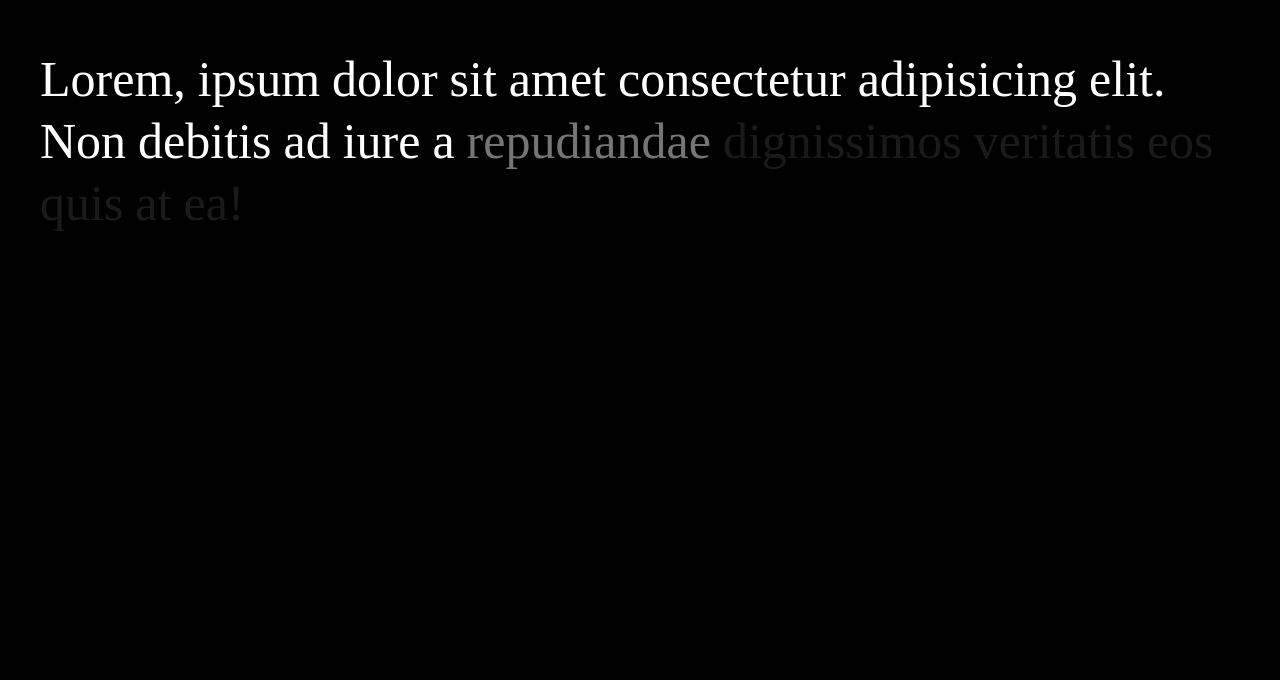
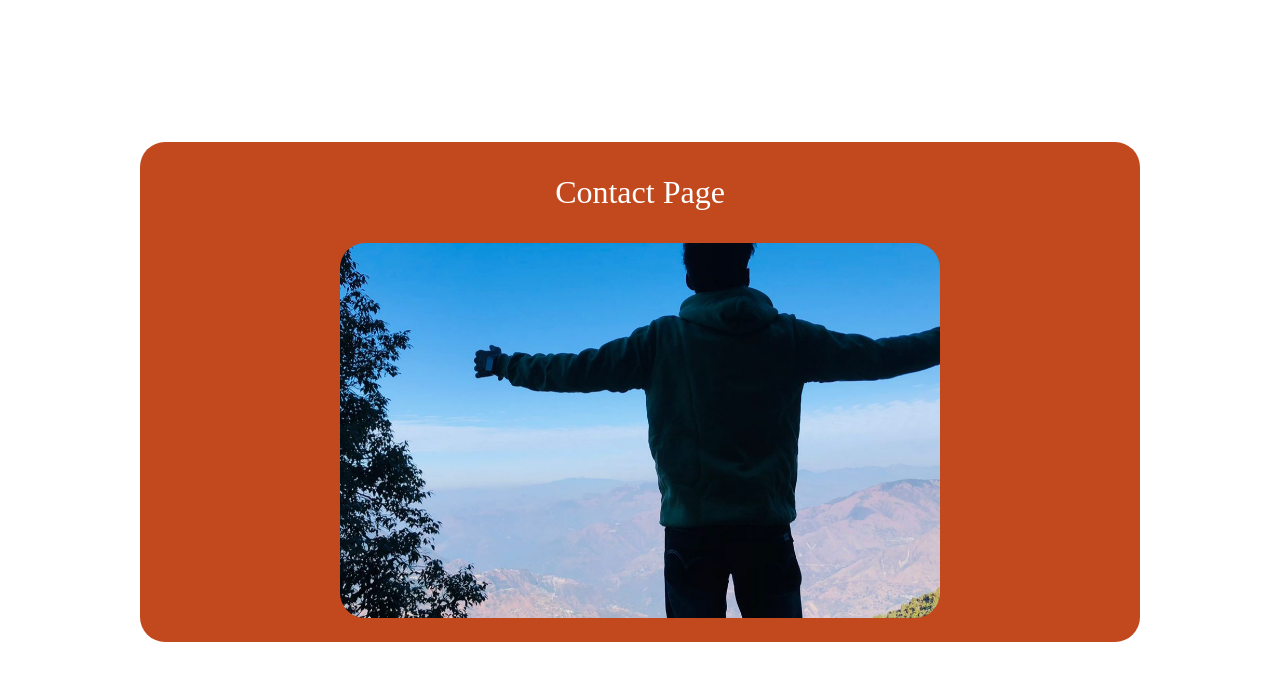
Before and after one commit to codex3616/sectionParallaxTransition.github.io, a Next.js app: page / in a window 1280 px wide. Shown: the part 1978-2658 px from the top of the page. Built offline with nearby package versions, Linux system fonts and the light colour scheme.

Commit message:
intial commit

```diff
--- a/package.json
+++ b/package.json
@@ -9,6 +9,7 @@
     "lint": "next lint"
   },
   "dependencies": {
+    "@studio-freight/lenis": "^1.0.42",
     "framer-motion": "^11.2.11",
     "gsap": "^3.12.5",
     "next": "14.2.4",
--- /dev/null
+++ b/src/app/components/card/Card.js
@@ -0,0 +1,39 @@
+"use client";
+import React, { useRef } from "react";
+import styles from "./styles.module.scss";
+import Image from "next/image";
+import { motion, useScroll, useTransform } from "framer-motion";
+
+const Card = ({ project, i, progress, targetScale, range }) => {
+  const container = useRef(null);
+  const { scrollYProgress } = useScroll({
+    target: container,
+    offset: ["start end", "start start"], // when start tracking and when stop
+  });
+
+  const imageScale = useTransform(scrollYProgress, [0, 1], [2, 1]); //here 0 = 2, 1 = 1
+  const scale = useTransform(progress, range, [1, targetScale]); //here 0 = 2, 1 = 1
+  return (
+    <>
+      <div ref={container} className={styles.cardContainer}>
+        <motion.div
+          className={styles.card}
+          style={{
+            backgroundColor: project.color,
+            top: `calc(-10% + ${i * 25}px)`,
+            scale: scale,
+          }}
+        >
+          <p>{project.pageName}</p>
+          <div className={styles.imageContainer}>
+            <motion.div className={styles.inner} style={{ scale: imageScale }}>
+              <Image alt="img" src={`/images/${project.src}`} fill />
+            </motion.div>
+          </div>
+        </motion.div>
+      </div>
+    </>
+  );
+};
+
+export default Card;
--- /dev/null
+++ b/src/app/components/card/styles.module.scss
@@ -0,0 +1,47 @@
+.cardContainer {
+  height: 100vh;
+  display: flex;
+  align-items: center;
+  justify-content: center;
+  position: sticky;
+  top: 0px;
+  color: white;
+  .card {
+    width: 1000px;
+    height: 500px;
+    // background-color: black;
+    position: relative;
+    top: -10%;
+    border-radius: 25px;
+
+    display: flex;
+    align-items: center;
+    justify-content: flex-start;
+    flex-direction: column;
+
+    p {
+      // text-align: center;
+      font-size: 2rem;
+      font-weight: 300;
+      // border: 2px solid red;
+    }
+
+    .imageContainer {
+      position: relative;
+      width: 60%;
+      height: 75%;
+      border-radius: 25px;
+      overflow: hidden;
+
+      .inner {
+        width: 100%;
+        height: 100%;
+        img {
+          // border-radius: 25px;
+          object-fit: cover;
+          // width: 80%;
+        }
+      }
+    }
+  }
+}
--- /dev/null
+++ b/src/app/components/data.js
@@ -0,0 +1,29 @@
+// import { color } from "framer-motion";
+
+export const projectDetails = [
+  {
+    pageName: "Home Page",
+    src: "demo.jpeg",
+    color: "#BBACAF",
+  },
+  {
+    pageName: "About Page",
+    src: "demo1.jpeg",
+    color: "#977F6D",
+  },
+  {
+    pageName: "Contact Page",
+    src: "demo2.jpeg",
+    color: "#C2491D",
+  },
+  {
+    pageName: "Admin Page",
+    src: "demo3.jpeg",
+    color: "#B62429",
+  },
+  {
+    pageName: "Order Page",
+    src: "demo4.jpeg",
+    color: "#88A28D",
+  },
+];
--- a/src/app/global.css
+++ b/src/app/global.css
@@ -1,6 +1,8 @@
 body {
-  margin: 0;
-  padding: 0;
-  box-sizing: border-box;
-  background-color: black;
+  margin: 2rem;
+  /* background-color: aqua; */
 }
+
+p {
+  font-size: 1.7rem;
+}
--- a/src/app/layout.js
+++ b/src/app/layout.js
@@ -1,7 +1,7 @@
-// import { Inter } from "next/font/google";
+import { Inter } from "next/font/google";
 import "./global.css";
 
-// const inter = Inter({ subsets: ["latin"] });
+const inter = Inter({ subsets: ["latin"] });
 
 export const metadata = {
   title: "Create Next App",
--- a/src/app/page.js
+++ b/src/app/page.js
@@ -1,22 +1,47 @@
-import React from "react";
+"use client";
+import React, { useEffect, useRef } from "react";
 import styles from "./page.module.scss";
-import Paragraph from "@/components/Paragraph";
-import Word from "@/components/Word";
-import Character from "@/components/Character";
+import { projectDetails } from "./components/data";
+import Card from "./components/card/Card";
+import { motion, useScroll } from "framer-motion";
+import Lenis from "@studio-freight/lenis";
 
 const Page = () => {
-  const paragraph =
-    "Lorem, ipsum dolor sit amet consectetur adipisicing elit. Non debitis ad iure a repudiandae dignissimos veritatis eos quis at ea!";
+  const container = useRef(null);
+  const { scrollYProgress } = useScroll({
+    target: container,
+    offset: ["start start", "end end"], // when start tracking and when stop
+  });
+
+  // @@@@@@@@@@@@@@ lenis smooth scroll
+  useEffect(() => {
+    const lenis = new Lenis();
+
+    function raf(time) {
+      lenis.raf(time);
+      requestAnimationFrame(raf);
+    }
+
+    requestAnimationFrame(raf);
+  }, []);
+  // @@@@@@@@@@@@@@@@@@@@@@ Done
+
   return (
     <>
-      <main className={styles.main}>
-        <div style={{ height: "100vh" }}></div>
-        <Paragraph value={paragraph} />
-        <div style={{ height: "100vh" }}></div>
-        <Word value={paragraph} />
-        <div style={{ height: "100vh" }}></div>
-        <Character value={paragraph} />
-        <div style={{ height: "100vh" }}></div>
+      <main ref={container} className={styles.main}>
+        {projectDetails.map((project, index) => {
+          const targetScale = 1 - (projectDetails.length - index) * 0.05;
+          return (
+            <Card
+              key={index}
+              i={index}
+              project={project}
+              range={[index * 0.25, 1]}
+              targetScale={targetScale}
+              progress={scrollYProgress}
+            />
+          );
+        })}
       </main>
     </>
   );
--- a/src/app/page.module.scss
+++ b/src/app/page.module.scss
@@ -1,20 +1,4 @@
-.para {
-  font-size: 50px;
-  max-width: 1280px;
-  padding: 40px;
-  color: white;
-  display: flex;
-  flex-wrap: wrap;
-  line-height: 1;
-
-  .word {
-    margin-right: 12px;
-    margin-top: 12px;
-    position: relative;
-  }
-
-  .shadow {
-    position: absolute;
-    opacity: 0.1;
-  }
+.main {
+  margin-top: 50vh;
+  margin-bottom: 100vh;
 }
--- a/src/components/Character.jsx
+++ /dev/null
@@ -1,63 +0,0 @@
-"use client";
-import React, { useEffect, useRef } from "react";
-import styles from "../app/page.module.scss";
-import { progress, useScroll, useTransform } from "framer-motion";
-import { motion } from "framer-motion";
-
-const Character = ({ value }) => {
-  const element = useRef(null);
-  const { scrollYProgress } = useScroll({
-    target: element,
-    offset: ["start 0.9", "start 0.25"],
-  });
-
-  const words = value.split(" ");
-  return (
-    <>
-      <p ref={element} className={styles.para}>
-        {words.map((word, i) => {
-          const start = i / words.length;
-          const end = start + 1 / words.length;
-
-          return (
-            <SingleWord key={i} range={[start, end]} progress={scrollYProgress}>
-              {word}
-            </SingleWord>
-          );
-        })}
-      </p>
-    </>
-  );
-};
-
-const SingleWord = ({ children, range, progress }) => {
-  const characters = children.split("");
-  const amount = range[1] - range[0];
-  const step = amount / children.length;
-  return (
-    <span className={styles.word}>
-      {characters.map((char, i) => {
-        const start = range[0] + step * i;
-        const end = range[0] + step * (i + 1);
-        return (
-          <SingleChar key={i} range={[start, end]} progress={progress}>
-            {char}
-          </SingleChar>
-        );
-      })}
-    </span>
-  );
-};
-
-const SingleChar = ({ children, range, progress }) => {
-  const opacity = useTransform(progress, range, [0, 1]);
-
-  return (
-    <span>
-      <span className={styles.shadow}>{children}</span>
-      <motion.span style={{ opacity: opacity }}>{children}</motion.span>
-    </span>
-  );
-};
-
-export default Character;
--- a/src/components/Paragraph.jsx
+++ /dev/null
@@ -1,30 +0,0 @@
-"use client";
-import React, { useEffect, useRef } from "react";
-import styles from "../app/page.module.scss";
-import { useScroll } from "framer-motion";
-import { motion } from "framer-motion";
-
-const Paragraph = ({ value }) => {
-  const element = useRef(null);
-  const { scrollYProgress } = useScroll({
-    target: element,
-    offset: ["start 0.9", "start 0.25"],
-  });
-
-  useEffect(() => {
-    scrollYProgress.on("change", (e) => console.log(e));
-  });
-  return (
-    <>
-      <motion.p
-        ref={element}
-        className={styles.para}
-        style={{ opacity: scrollYProgress }}
-      >
-        {value}
-      </motion.p>
-    </>
-  );
-};
-
-export default Paragraph;
--- a/src/components/Word.jsx
+++ /dev/null
@@ -1,43 +0,0 @@
-"use client";
-import React, { useEffect, useRef } from "react";
-import styles from "../app/page.module.scss";
-import { progress, useScroll, useTransform } from "framer-motion";
-import { motion } from "framer-motion";
-
-const Word = ({ value }) => {
-  const element = useRef(null);
-  const { scrollYProgress } = useScroll({
-    target: element,
-    offset: ["start 0.9", "start 0.25"],
-  });
-
-  const words = value.split(" ");
-  return (
-    <>
-      <p ref={element} className={styles.para}>
-        {words.map((word, i) => {
-          const start = i / words.length;
-          const end = start + 1 / words.length;
-
-          return (
-            <SingleWord key={i} range={[start, end]} progress={scrollYProgress}>
-              {word}
-            </SingleWord>
-          );
-        })}
-      </p>
-    </>
-  );
-};
-
-const SingleWord = ({ children, range, progress }) => {
-  const opacity = useTransform(progress, range, [0, 1]);
-  return (
-    <span className={styles.word}>
-      <span className={styles.shadow}>{children}</span>
-      <motion.span style={{ opacity: opacity }}>{children}</motion.span>
-    </span>
-  );
-};
-
-export default Word;
```
Also changed, not shown: 2 other files (tests, documents, lock files or other folders).
